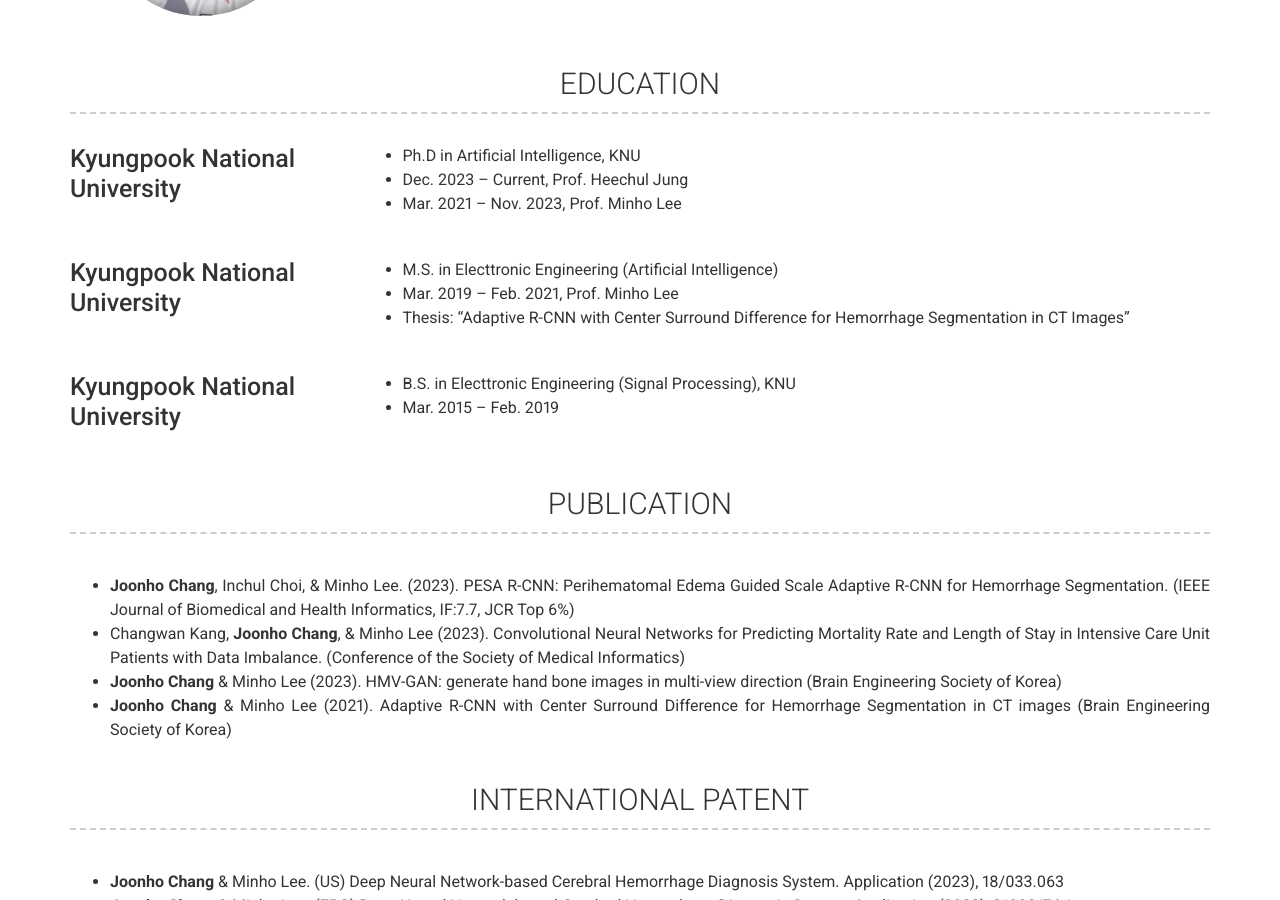
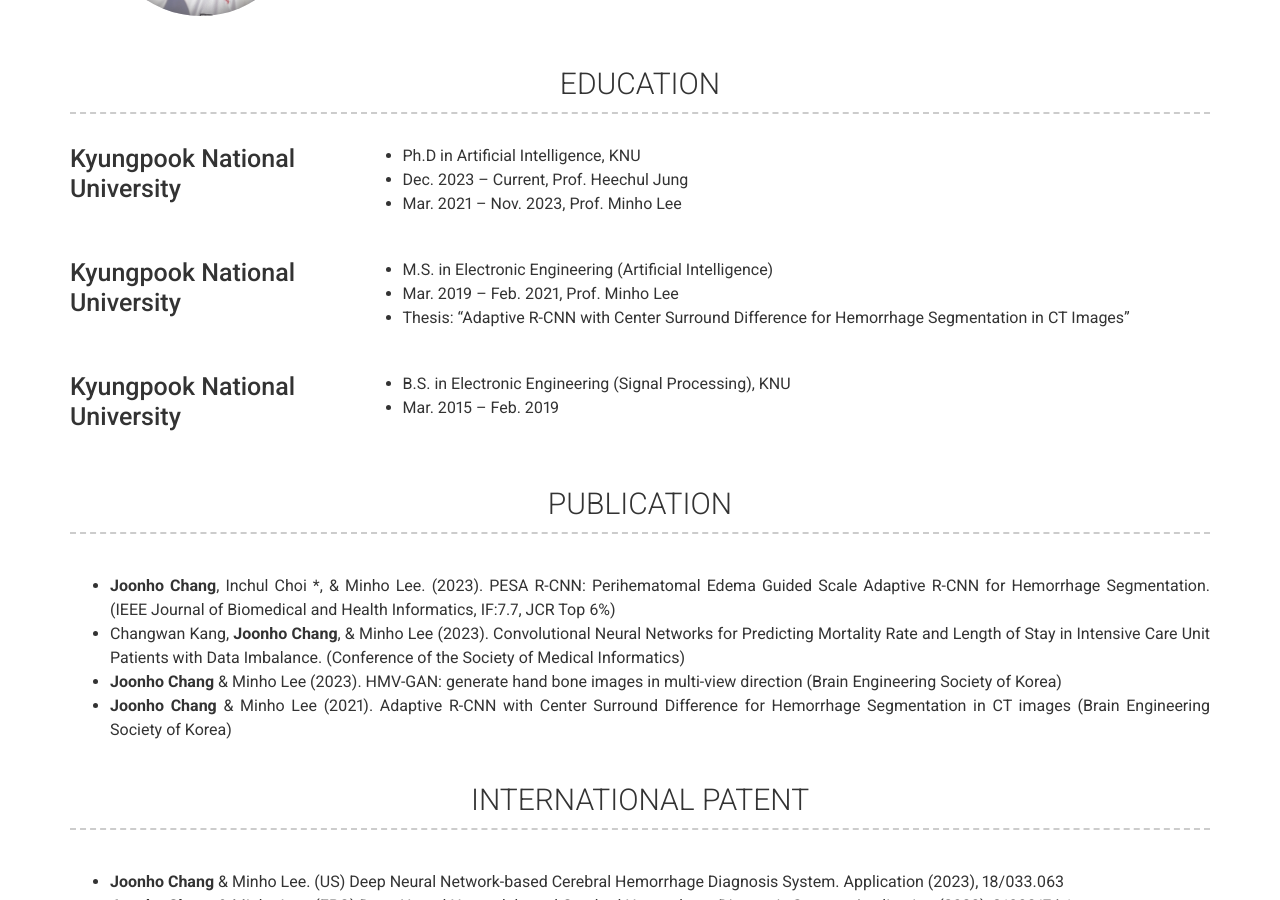
Before and after one commit to joonhozx/joonhozx.github.io, a Jekyll site: the page built from index.md, in a window 1280 px wide and 900 px high, scrolled down 463 px. Built offline with Jekyll 4.4.1, drawn with Linux system fonts in a browser that asks for light colours; nearby versions of some CDN libraries.

Commit message:
Update _config.yml

```diff
--- a/_config.yml
+++ b/_config.yml
@@ -86,7 +86,7 @@ content:
         # sub_title: B.S. in Mathematics and Electronic Engineering (Double Major)
         # caption: Mar. 2015 - Aug. 2020
         description: | # this will include new lines to allow paragraphs
-          - M.S. in Electtronic Engineering (Artificial Intelligence)
+          - M.S. in Electronic Engineering (Artificial Intelligence)
           - Mar. 2019 – Feb. 2021, Prof. Minho Lee
           - Thesis: “Adaptive R-CNN with Center Surround Difference for Hemorrhage Segmentation in CT Images”
 
@@ -95,13 +95,13 @@ content:
         # sub_title: B.S. in Mathematics and Electronic Engineering (Double Major)
         # caption: Mar. 2015 - Aug. 2020
         description: | # this will include new lines to allow paragraphs
-          - B.S. in Electtronic Engineering (Signal Processing), KNU
+          - B.S. in Electronic Engineering (Signal Processing), KNU
           - Mar. 2015 – Feb. 2019
 
   - title: PUBLICATION
     layout: text
     content: | # this will include new lines to allow paragraphs
-      - **Joonho Chang**, Inchul Choi, & Minho Lee. (2023). PESA R-CNN: Perihematomal Edema Guided Scale Adaptive R-CNN for Hemorrhage Segmentation. (IEEE Journal of Biomedical and Health Informatics, IF:7.7, JCR Top 6%)
+      - **Joonho Chang**, Inchul Choi \*, & Minho Lee. (2023). PESA R-CNN: Perihematomal Edema Guided Scale Adaptive R-CNN for Hemorrhage Segmentation. (IEEE Journal of Biomedical and Health Informatics, IF:7.7, JCR Top 6%)
       - Changwan Kang, **Joonho Chang**, & Minho Lee (2023). Convolutional Neural Networks for Predicting Mortality Rate and Length of Stay in Intensive Care Unit Patients with Data Imbalance. (Conference of the Society of Medical Informatics)
       - **Joonho Chang** & Minho Lee (2023). HMV-GAN: generate hand bone images in multi-view direction (Brain Engineering Society of Korea)
       - **Joonho Chang** & Minho Lee (2021). Adaptive R-CNN with Center Surround Difference for Hemorrhage Segmentation in CT images (Brain Engineering Society of Korea)
```
